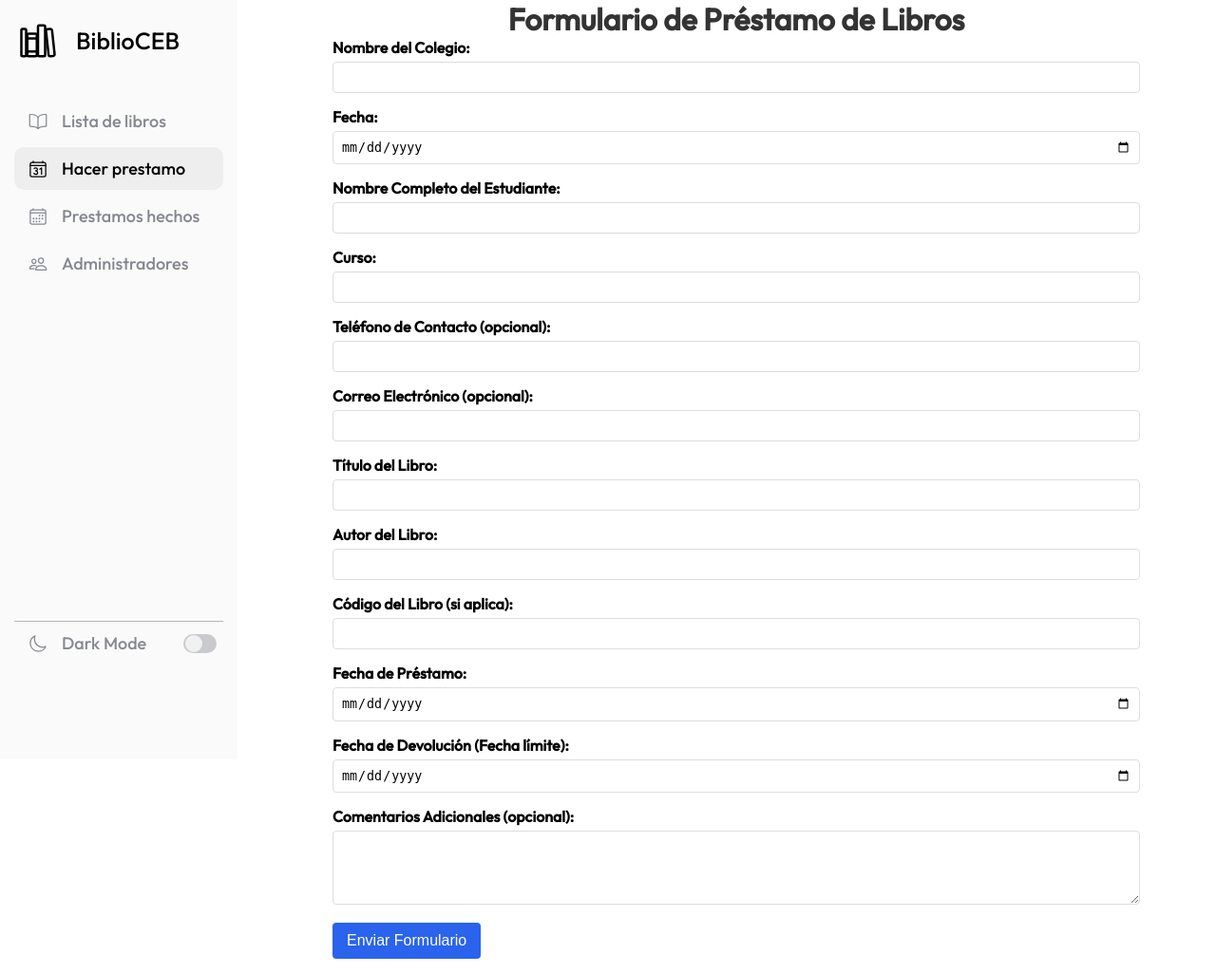
After one commit to carlos-code44/Bibliotecaceb, a Django app: page /App1/prestamos/ in a window 1280 px wide. The commit adds this page. Shown: the whole page at 95% size. Run offline with Django 3.2, Linux system fonts and the light colour scheme.

Commit message:
cambios de matias

```diff
--- a/App1/static/css/administrador.css
+++ b/App1/static/css/administrador.css
@@ -903,9 +903,56 @@ input[type="file"] {
     flex-direction: column;
     align-items: center;
 }
+/* matias */
+
+/* ------------------------------------------------------prestamos------------------------------------------------------------------ */
+
+.contenedor-prestamos{
+    font-family: 'Outfit', sans-serif;
+    margin-left: 350px;
+    margin-right: 80px;
+}
+h1 {
+    text-align: center;
+    color: #333;
+}
+.form-group {
+    margin-bottom: 15px;
+}
+.form-group label {
+    display: block;
+    font-weight: bold;
+    margin-bottom: 5px;
+}
+.form-group input, .form-group select {
+    width: 100%;
+    padding: 8px;
+    border: 1px solid #ddd;
+    border-radius: 4px;
+}
+.form-group textarea {
+    width: 100%;
+    padding: 8px;
+    border: 1px solid #ddd;
+    border-radius: 4px;
+    resize: vertical;
+}
+.form-group button {
+    background-color: #2A63EC;
+    color: white;
+    border: none;
+    padding: 10px 15px;
+    border-radius: 4px;
+    cursor: pointer;
+    font-size: 16px;
+}
+.form-group button:hover {
+    background-color: #45a049;
+
+}
 
 
-/*------------------> Responsive*/
+/*------------------> Responsive----------------------------------------------------------------------------------------------------*/
 
 @media (max-height: 660px){
     .barra-lateral .nombre-pagina{
--- a/App1/templates/App1/libros.html
+++ b/App1/templates/App1/libros.html
@@ -20,13 +20,13 @@
     <nav class="navegacion">
         <ul>
             <li>
-                <a id="inbox" href="#">
+                <a id="inbox" href="">
                     <ion-icon name="book-outline"></ion-icon>
                     <span>Lista de libros</span>
                 </a>
             </li>
             <li>
-                <a href="#">
+                <a href="{% url 'App1:prestamos' %}">
                     <ion-icon name="calendar-number-outline"></ion-icon>
                     <span>Hacer prestamo</span>
                 </a>
--- /dev/null
+++ b/App1/templates/App1/prestamos.html
@@ -0,0 +1,287 @@
+<!DOCTYPE html>
+<html>
+<head>
+    <meta charset="UTF-8">
+    <title>BibliotecaCEB</title>
+    <!-- Aquí puedes incluir tus archivos estáticos, como CSS y JavaScript -->
+    <meta name="viewport" content="width=device-width, initial-scale=1.0">
+    <link rel="stylesheet" href="https://cdn.jsdelivr.net/npm/bootstrap-icons@1.11.3/font/bootstrap-icons.min.css">
+    {% load static %}
+    <link rel="stylesheet" type="text/css" href="{% static 'css/administrador.css' %}">
+</head>
+<body>
+    <div class="container" style="display: flex; flex-direction: column; height: 100vh;">
+
+{% load static %}
+
+<!-- <Barra lateral> -->
+
+<div class="menu">
+    <ion-icon name="menu-outline"></ion-icon>
+    <ion-icon name="close-outline" onclick="closeOptionsModal()"></ion-icon>
+</div>
+
+<div class="barra-lateral">
+    <div>
+        <div class="nombre-pagina">
+            <ion-icon id="cloud" name="library-outline" onclick="closeOptionsModal()"></ion-icon>
+            <span>BiblioCEB</span>
+        </div>
+    </div>
+
+    <nav class="navegacion">
+        <ul>
+            <li>
+                <a href="#">
+                    <ion-icon name="book-outline"></ion-icon>
+                    <span>Lista de libros</span>
+                </a>
+            </li>
+            <li>
+                <a id="inbox" href="#">
+                    <ion-icon name="calendar-number-outline"></ion-icon>
+                    <span>Hacer prestamo</span>
+                </a>
+            </li>
+            <li>
+                <a href="#">
+                    <ion-icon name="calendar-outline"></ion-icon>
+                    <span>Prestamos hechos</span>
+                </a>
+            </li>
+            <li>
+                <a href="#">
+                    <ion-icon name="people-outline"></ion-icon>
+                    <span>Administradores</span>
+                </a>
+            </li>
+        </ul>
+    </nav>
+
+    <div>
+        <div class="linea"></div>
+
+        <div class="modo-oscuro">
+            <div class="info">
+                <ion-icon name="moon-outline"></ion-icon>
+                <span>Dark Mode</span>
+            </div>
+            <div class="switch">
+                <div class="base">
+                    <div class="circulo">
+
+                    </div>
+                </div>
+            </div>
+        </div>
+        {% if user.is_authenticated %}
+        <div class="usuario">
+            <img src="{% static 'imagenes/foto_default.png' %}" alt="">
+            <div class="info-usuario">
+                <div class="nombre-email">
+                    <span class="nombre">{{ user.username }}</span>
+                    <span class="email">{{ user.email }}</span>
+                </div>
+                <ion-icon name="ellipsis-vertical-outline" onclick="openOptionsModal(event)"></ion-icon>
+            </div>
+        </div>
+        {% endif %}
+    </div>
+</div>
+
+<!-- <opciones de perfil> -->
+<div class="modal4" id="modal4">
+    <div class="cerrar-opciones-perfil" onclick="closeOptionsModal()" >x</div>
+    <div class="opciones-perfil">
+        <a href="" onclick="openEditPerfilModal(event)" ><ion-icon name="create-outline"></ion-icon>&nbsp;Editar perfil</a>
+        <a href="{% url 'App1:logout' %}"><ion-icon name="exit-outline"></ion-icon>&nbsp;Cerrar perfil</a>
+    </div>
+</div>
+
+
+<!-- <Modal para editar perfil> -->
+    <div class="modal5" id="modal5">
+        <div class="modal-contenedor5">
+            <div onclick="closeEditPerfilModal()" class="close-modal">X</div>
+                <div class="imagen-perfil">
+                    <ion-icon name="create-outline" class="editar-imagen-perfil" onclick="openEditImagenPerfilModal(event)"></ion-icon>
+                    <img src="{% static 'imagenes/foto_default.png' %}" alt="">
+                </div>
+                <div class="opciones-editar-perfil">
+                    <a href="" onclick="openCambioUsuarioModal(event)">Cambiar usuario</a>
+                    <a href="" onclick="openCambioCorreoModal(event)">Cambiar correo</a>
+                    <a href="" onclick="openCambioContraseñaModal(event)">Cambiar contraseña</a>
+                    <a onclick="closeEditPerfilModal()">Volver</a>
+                </div>
+        </div>
+    </div>
+
+
+<!-- <Modal para editar perfil(imagen-perfil)> -->
+
+    <div class="modal-cambio-usuario" id="modal-edit-imagen">
+        <div class="modal-contenedor-usuario">
+            <div class="contenedor-imagen-actual-nueva">
+                <div class="imagen-actual-nueva">
+                    <label for="">Imagen de perfil actual</label>
+                    <img src="">
+                    <button>Guardar</button>
+                </div>
+                <ion-icon name="arrow-forward-outline"></ion-icon>
+                <div class="imagen-actual-nueva">
+                    <label for="">Imagen de perfil nueva</label>
+                    <img src="">
+                    <button onclick="closeEditImagenPerfilModal()">Volver</button>
+                </div>
+            </div>
+        </div>
+    </div>
+
+
+<!-- <Modal para editar perfil(usuario)> -->
+
+    <div class="modal-cambio-usuario" id="modal-cambio-usario">
+        <div class="modal-contenedor-usuario">
+            <div>
+                <div class="input-cambio">
+                    <label for="">Nuevo usuario</label>
+                    <input type="text" placeholder="ingresa tu nuevo usuario">
+                </div>
+                <div class="input-cambio">
+                    <label for="">Contraseña</label>
+                    <input type="password" placeholder="ingresa tu contraseña">
+                </div>
+            </div>
+            <div>
+                <button type="submit">Guardar</button>
+                <button onclick="closeCambioUsuarioModal()">Volver</button>
+            </div>
+        </div>
+    </div>
+
+
+<!-- <Modal para editar perfil(correo)> -->
+
+    <div class="modal-cambio-usuario" id="modal-cambio-correo">
+        <div class="modal-contenedor-usuario">
+            <div>
+                <div class="input-cambio">
+                    <label for="">Nuevo correo</label>
+                    <input type="text" placeholder="ingresa tu nuevo correo">
+                </div>
+                <div class="input-cambio">
+                    <label for="">Contraseña</label>
+                    <input type="password" placeholder="ingresa tu contraseña">
+                </div>
+            </div>
+            <div>
+                <button type="submit">Guardar</button>
+                <button onclick="closeCambioCorreoModal()">Volver</button>
+            </div>
+        </div>
+    </div>
+
+
+<!-- <Modal para editar perfil(contraseña)> -->
+
+    <div class="modal-cambio-usuario" id="modal-cambio-contraseña">
+        <div class="modal-contenedor-usuario">
+            <div>
+                <div class="input-cambio">
+                    <label for="">Nueva contraseña</label>
+                    <input type="text" placeholder="ingresa tu nueva contraseña">
+                </div>
+                <div class="input-cambio">
+                    <label for="">Contraseña actual</label>
+                    <input type="password" placeholder="ingresa tu contraseña actual">
+                </div>
+            </div>
+            <div>
+                <button type="submit">Guardar</button>
+                <button onclick="closeCambioContraseñaModal()">Volver</button>
+            </div>
+        </div>
+    </div>
+
+
+<!--------------------------------- <Contenedor principal> --------------------------------->
+
+
+    <div class="contenedor-prestamos">
+        <h1>Formulario de Préstamo de Libros</h1>
+        <form action="#" method="post">
+            <div class="form-group">
+                <label for="school-name">Nombre del Colegio:</label>
+                <input type="text" id="school-name" name="school_name" required>
+            </div>
+            <div class="form-group">
+                <label for="date">Fecha:</label>
+                <input type="date" id="date" name="date" required>
+            </div>
+            <div class="form-group">
+                <label for="student-name">Nombre Completo del Estudiante:</label>
+                <input type="text" id="student-name" name="student_name" required>
+            </div>
+
+            <div class="form-group">
+                <label for="grade">Curso:</label>
+                <input type="text" id="grade" name="grade" required>
+            </div>
+            <div class="form-group">
+                <label for="contact-phone">Teléfono de Contacto (opcional):</label>
+                <input type="tel" id="contact-phone" name="contact_phone">
+            </div>
+            <div class="form-group">
+                <label for="contact-email">Correo Electrónico (opcional):</label>
+                <input type="email" id="contact-email" name="contact_email">
+            </div>
+            <div class="form-group">
+                <label for="book-title">Título del Libro:</label>
+                <input type="text" id="book-title" name="book_title" required>
+            </div>
+            <div class="form-group">
+                <label for="book-author">Autor del Libro:</label>
+                <input type="text" id="book-author" name="book_author" required>
+            </div>
+            <div class="form-group">
+                <label for="book-code">Código del Libro (si aplica):</label>
+                <input type="text" id="book-code" name="book_code">
+            </div>
+            <div class="form-group">
+                <label for="loan-date">Fecha de Préstamo:</label>
+                <input type="date" id="loan-date" name="loan_date" required>
+            </div>
+            <div class="form-group">
+                <label for="return-date">Fecha de Devolución (Fecha límite):</label>
+                <input type="date" id="return-date" name="return_date" required>
+            </div>
+            <div class="form-group">
+                <label for="comments">Comentarios Adicionales (opcional):</label>
+                <textarea id="comments" name="comments" rows="4"></textarea>
+            </div>
+            <div class="form-group">
+                <button type="submit">Enviar Formulario</button>
+            </div>
+        </form>
+    </div>
+
+
+
+{% if messages %}
+<div id="message-container" style="display: none;">
+    {% for message in messages %}
+    <div class="alert {% if message.tags %}alert-{{ message.tags }}{% endif %}">
+        {{ message }}
+    </div>
+    {% endfor %}
+</div>
+{% endif %}
+
+
+    </div>
+    <script type="module" src="https://unpkg.com/ionicons@7.1.0/dist/ionicons/ionicons.esm.js"></script>
+    <script nomodule src="https://unpkg.com/ionicons@7.1.0/dist/ionicons/ionicons.js"></script>
+    {% load static %}
+    <script src="{% static 'js/administrador.js' %}"></script>
+</body>
+</html>
--- a/App1/urls.py
+++ b/App1/urls.py
@@ -18,6 +18,7 @@ urlpatterns = [
     path('horarios/', views.horarios, name='horarios'),
     path('normas/', views.normas, name='normas'),
     path('mas_info/', views.mas_info, name='mas_info'),
+    path('prestamos/', views.prestamos, name='prestamos'),
 ]
 
 if settings.DEBUG:
--- a/App1/views.py
+++ b/App1/views.py
@@ -194,3 +194,6 @@ def normas(request):
 
 def mas_info(request):
     return render(request, 'App1/mas_info.html',)
+
+def prestamos(request):
+    return render(request, 'App1/prestamos.html',)
```
